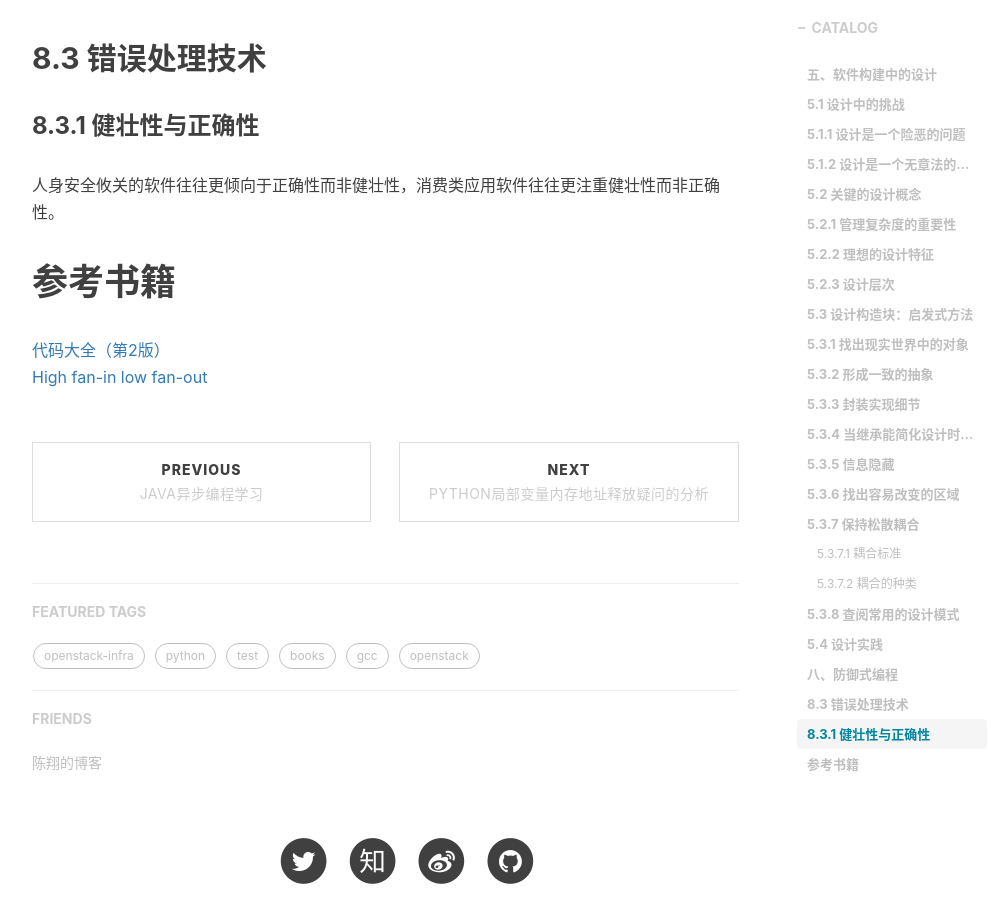
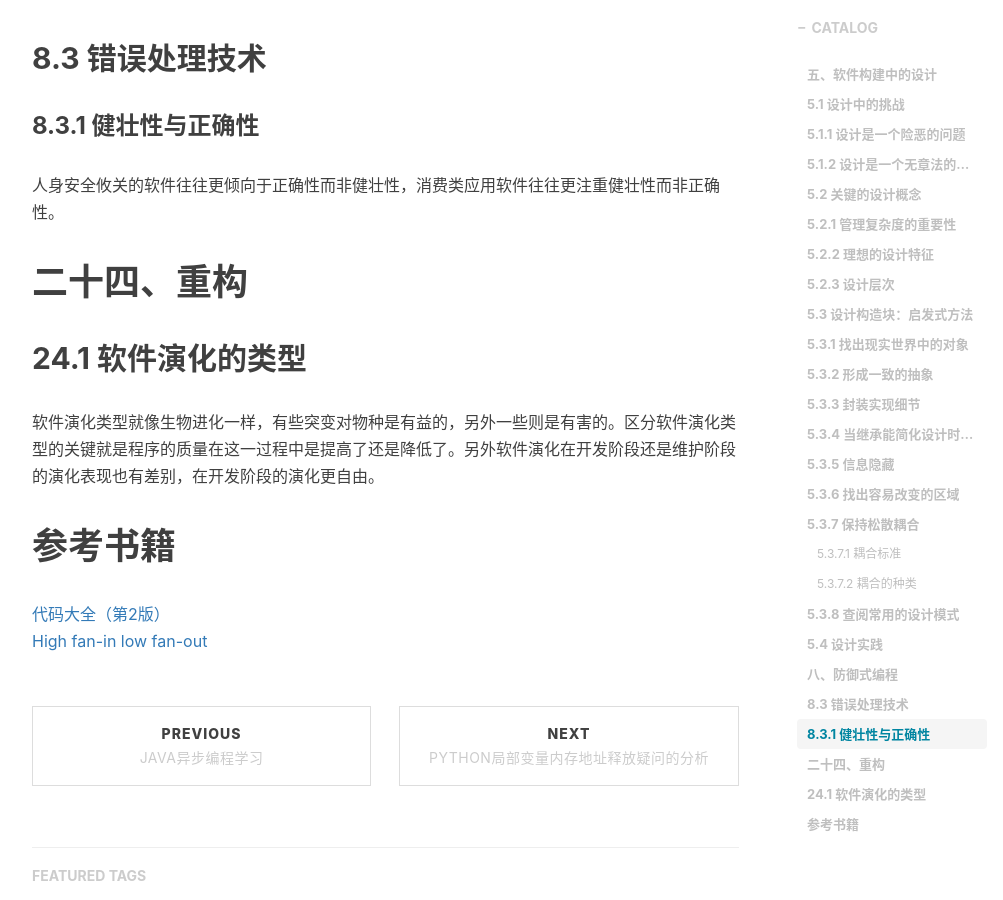
Before and after one commit to shihai1991/shihai1991.github.io, a Jekyll site: the page built from _posts/2022-05-28-代码大全2.md, in a window 1280 px wide and 900 px high, scrolled down 4582 px. Shown: the whole window, without its empty margins (233-1236 px from the left). Built offline with Jekyll 4.4.1, drawn with Linux system fonts in a browser that asks for light colours; nearby versions of some CDN libraries; comment, search, counter and statistics services are not loaded.

Commit message:
Update 2022-05-28-代码大全2.md

```diff
--- a/_posts/2022-05-28-代码大全2.md
+++ b/_posts/2022-05-28-代码大全2.md
@@ -111,6 +111,10 @@ time: '2022.06.01 15:52:00'
 ### 8.3.1 健壮性与正确性
 人身安全攸关的软件往往更倾向于正确性而非健壮性，消费类应用软件往往更注重健壮性而非正确性。
 
+# 二十四、重构
+## 24.1 软件演化的类型
+软件演化类型就像生物进化一样，有些突变对物种是有益的，另外一些则是有害的。区分软件演化类型的关键就是程序的质量在这一过程中是提高了还是降低了。另外软件演化在开发阶段还是维护阶段的演化表现也有差别，在开发阶段的演化更自由。
+
 # 参考书籍
 [代码大全（第2版）](https://book.douban.com/subject/1477390/)
 [High fan-in low fan-out](https://zhuanlan.zhihu.com/p/391411455)
```
